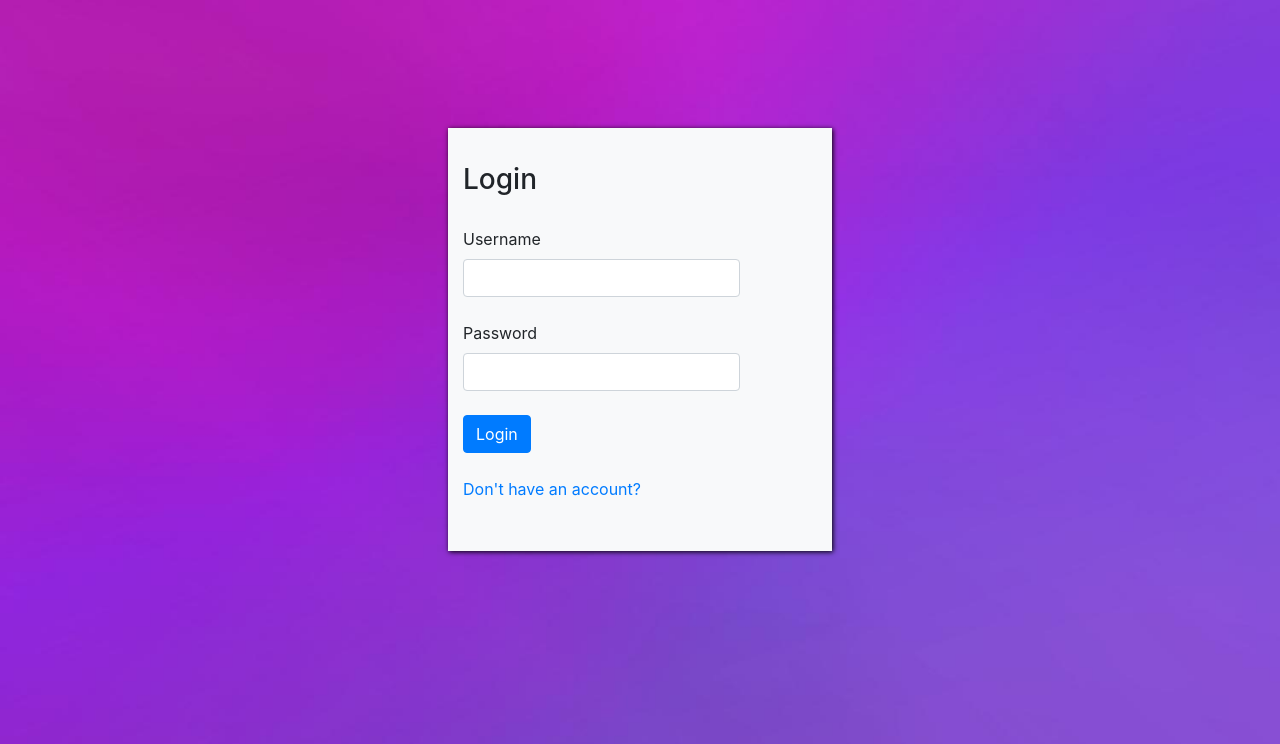
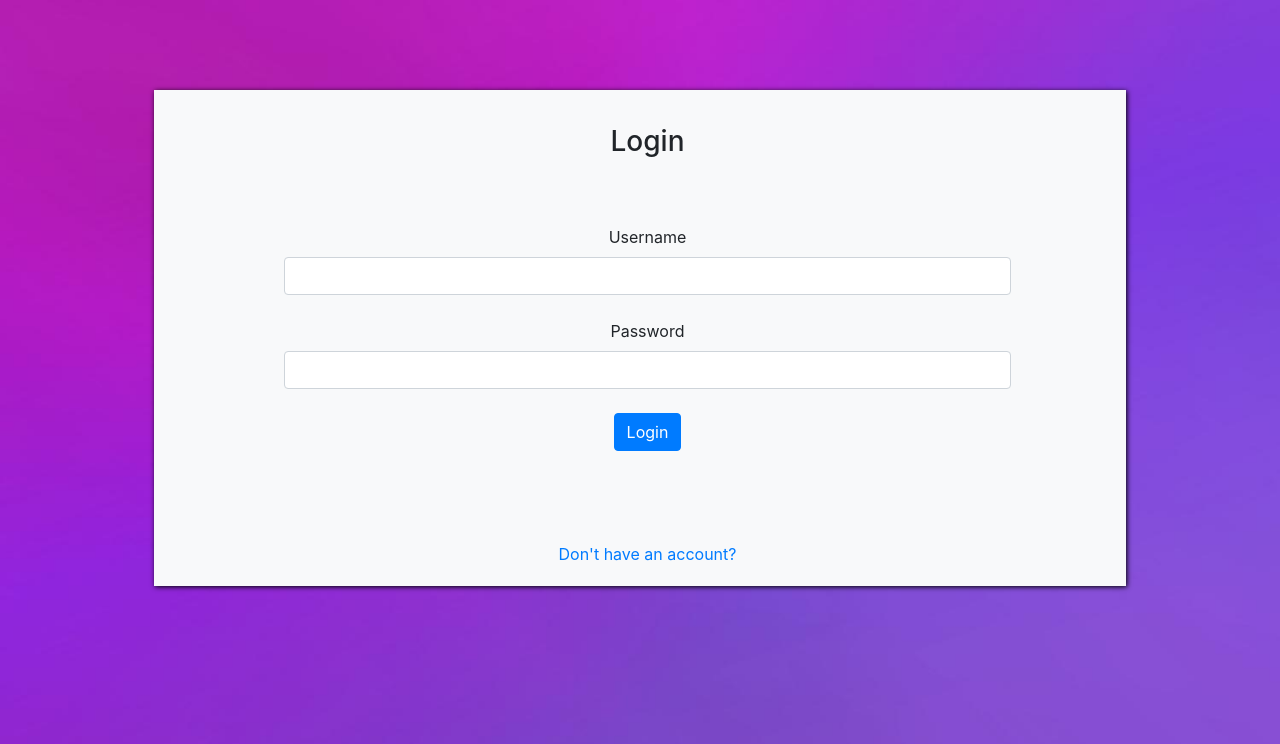
Before and after one commit to maharishi2019/pitch-in-master, a Flask app: page /login in a window 1280 px wide. Shown: the part 56-800 px from the top of the page. Run offline with Flask 2, Linux system fonts and the light colour scheme; some libraries are stand-ins or nearby versions.

Commit message:
fix form scaling issue

```diff
--- a/static/styles.css
+++ b/static/styles.css
@@ -1,12 +1,14 @@
 .form-div{
-    margin-left: 35%;
-    margin-top: 10%;
-    padding-left: 30px;
-    padding-top: 50px;
-    padding-bottom: 50px;
-    width: 30%;
+    margin: 7% 12%;
     box-shadow: 1px 1px 5px black;
+    text-align: center;
+    padding-bottom: 20px;
 }
+
+form {
+    margin: 7% 12%;
+}
+
 .form-heading {
     margin-bottom: 30px;
     margin-top: 20px;
--- a/templates/login.html
+++ b/templates/login.html
@@ -20,7 +20,7 @@
     </nav>
     <div class="form-div bg-light" style="padding-left: 15px; padding-top: 15px;">
         <h3 class="form-heading">Login</h3>
-        <form action="#" method="POST" style="width: 75%;">
+        <form action="#" method="POST">
             <label for="username">Username</label><br>
             <input type="text" class="form-control" name="username" required autocomplete="off"><br>
             <label for="password">Password</label><br>
```
